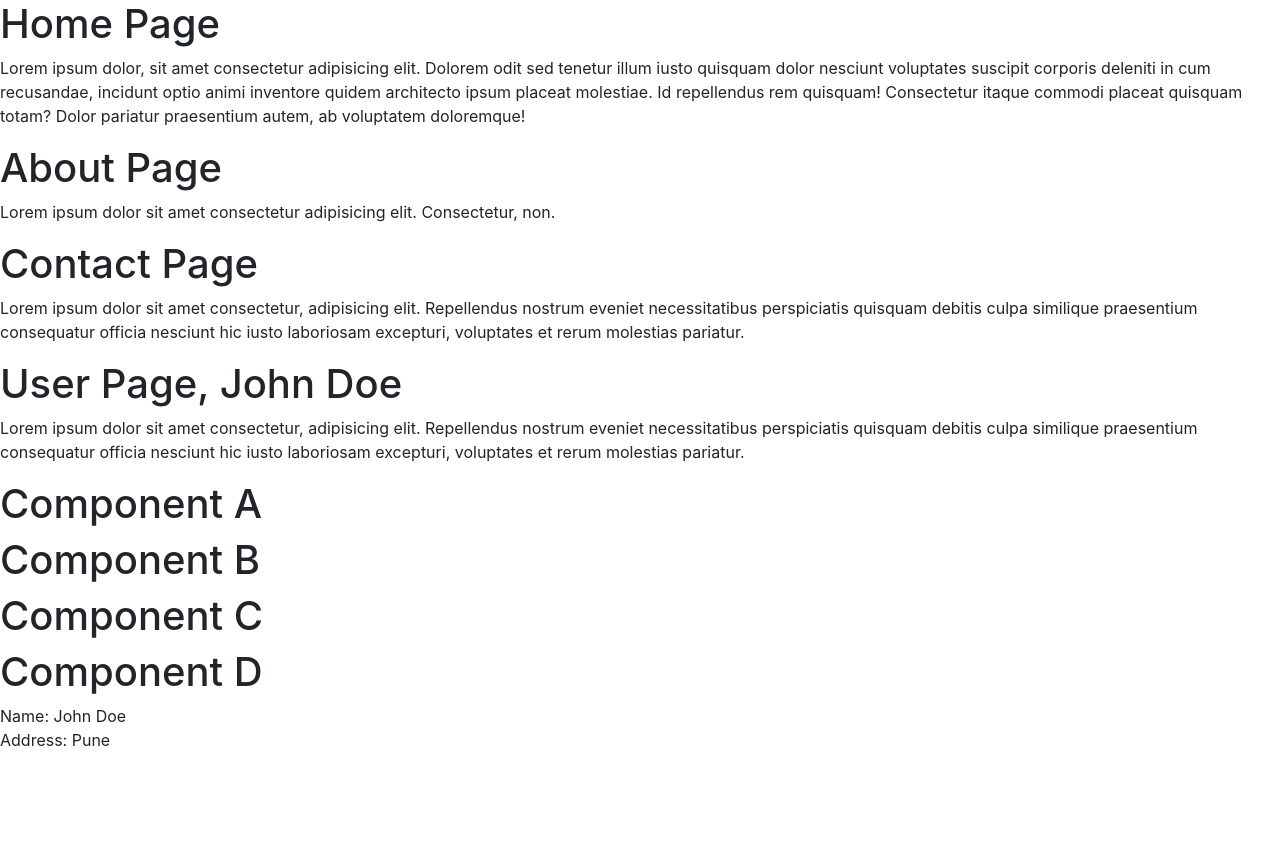
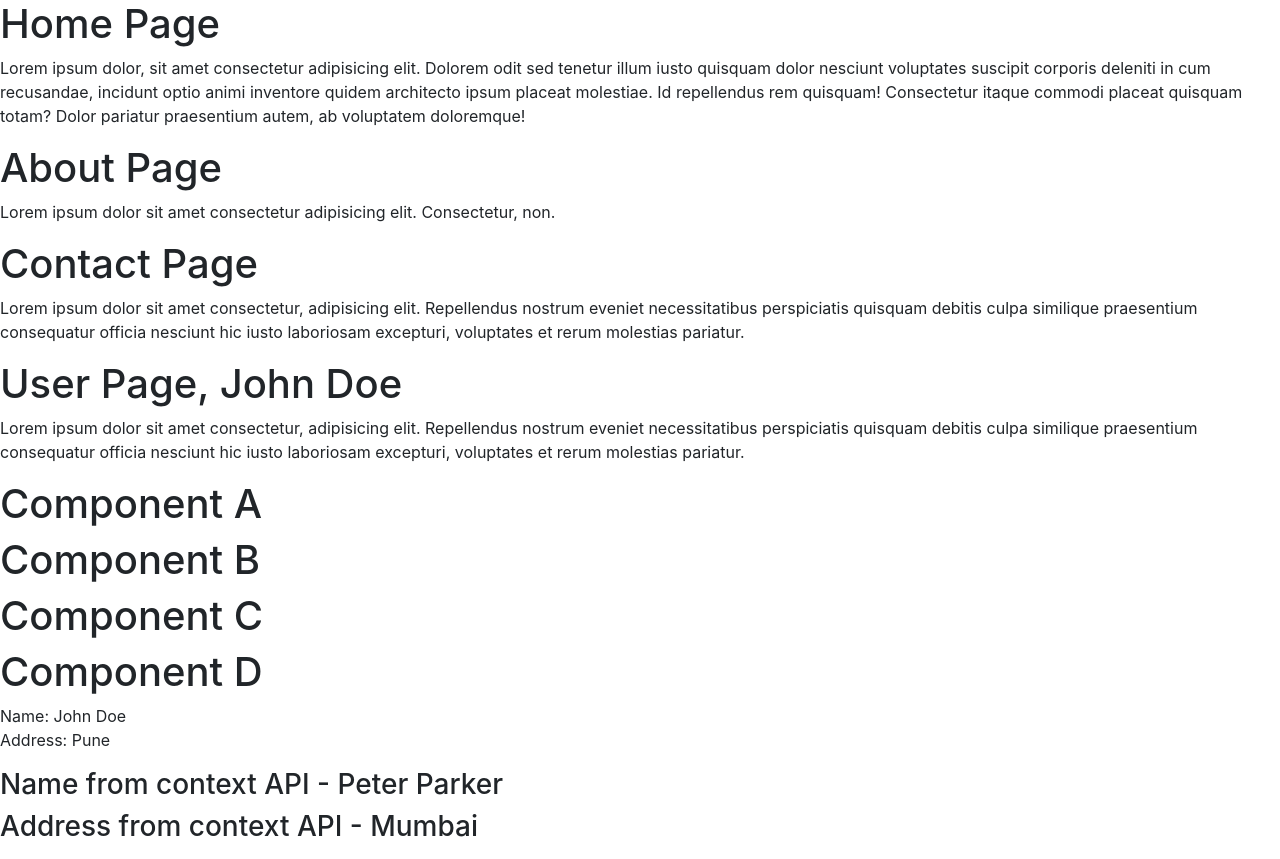
Before and after one commit to shirkeamy/October2024Batch, a React (Create React App) app in the folder react/react-app-1/: page / in a window 1280 px wide. Before the commit the page ends 800 px from the top, so only its background shows below. Built offline with nearby package versions, Linux system fonts and the light colour scheme.

Commit message:
Add context API

```diff
--- a/react/react-app-1/src/App.tsx
+++ b/react/react-app-1/src/App.tsx
@@ -1,4 +1,4 @@
-import React from 'react';
+import React, { createContext } from 'react';
 import logo from './logo.svg';
 import './App.css';
 import Home from './Pages/Home';
@@ -6,6 +6,9 @@ import About from "./Pages/About";
 import Contact from './Pages/Contact';
 import User from './Pages/User';
 import CompoentA from './Components/CompoentA';
+
+export const data = createContext("");
+export const data1 = createContext("");
 
 function App() {
 
@@ -17,8 +20,12 @@ function App() {
       <Home />
       <About />
       <Contact />
-      <User userName={userName}  />
-      <CompoentA name={userName} address={'Pune'}  />
+      <User userName={userName} />
+      <data.Provider value="Peter Parker">
+        <data1.Provider value="Mumbai">
+          <CompoentA name={userName} address={'Pune'} />
+        </data1.Provider>
+      </data.Provider>
     </>
   );
 }
--- a/react/react-app-1/src/Components/CompoentD.tsx
+++ b/react/react-app-1/src/Components/CompoentD.tsx
@@ -1,4 +1,5 @@
 import React from "react";
+import { data, data1 } from "../App";
 
 interface ICompoentDProps {
     name: string;
@@ -6,7 +7,7 @@ interface ICompoentDProps {
 }
 
 const CompoentD: React.FC<ICompoentDProps> = (props: ICompoentDProps) => {
-    const {address, name}: ICompoentDProps = props;
+    const { address, name }: ICompoentDProps = props;
     return (
         <>
             <h1>Component D</h1>
@@ -15,6 +16,28 @@ const CompoentD: React.FC<ICompoentDProps> = (props: ICompoentDProps) => {
                 <br />
                 Address: {address}
             </p>
+
+            <p>
+                <data.Consumer>
+                    {
+                        (name) => {
+                            return (
+                                <data1.Consumer>
+                                    {
+                                        (addre) => (
+                                            <>
+                                                <h3>Name from context API - {name}</h3>
+                                                <h3>Address from context API - {addre}</h3>
+                                            </>
+                                        )
+                                    }
+                                </data1.Consumer>
+                            )
+                        }
+                    }
+                </data.Consumer>
+            </p>
+
         </>
     )
 }
```
